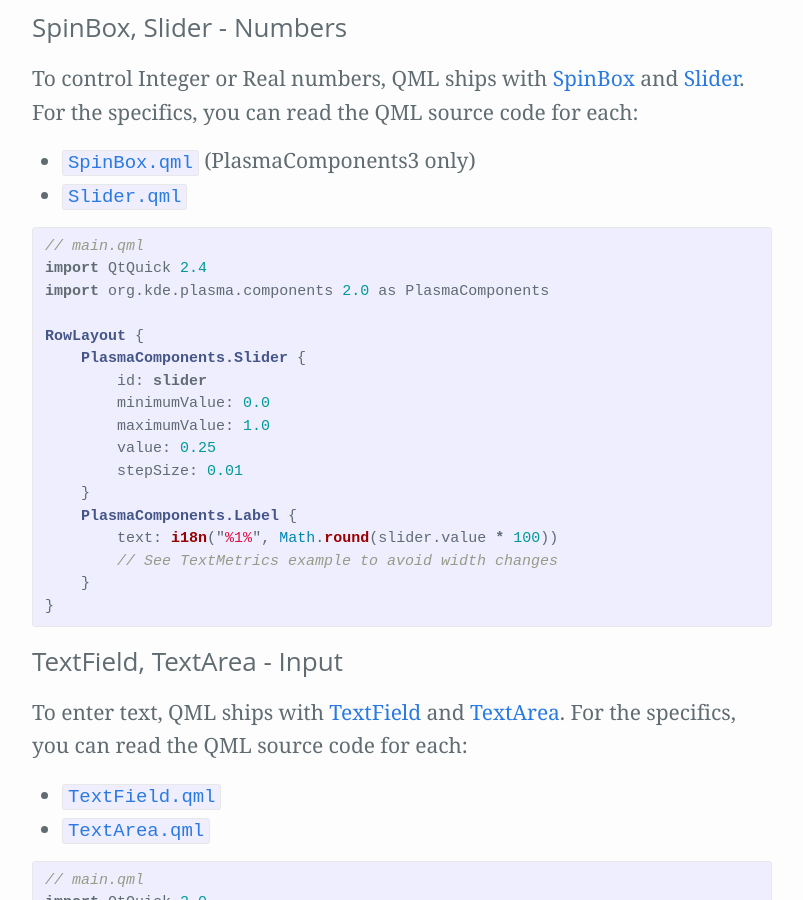
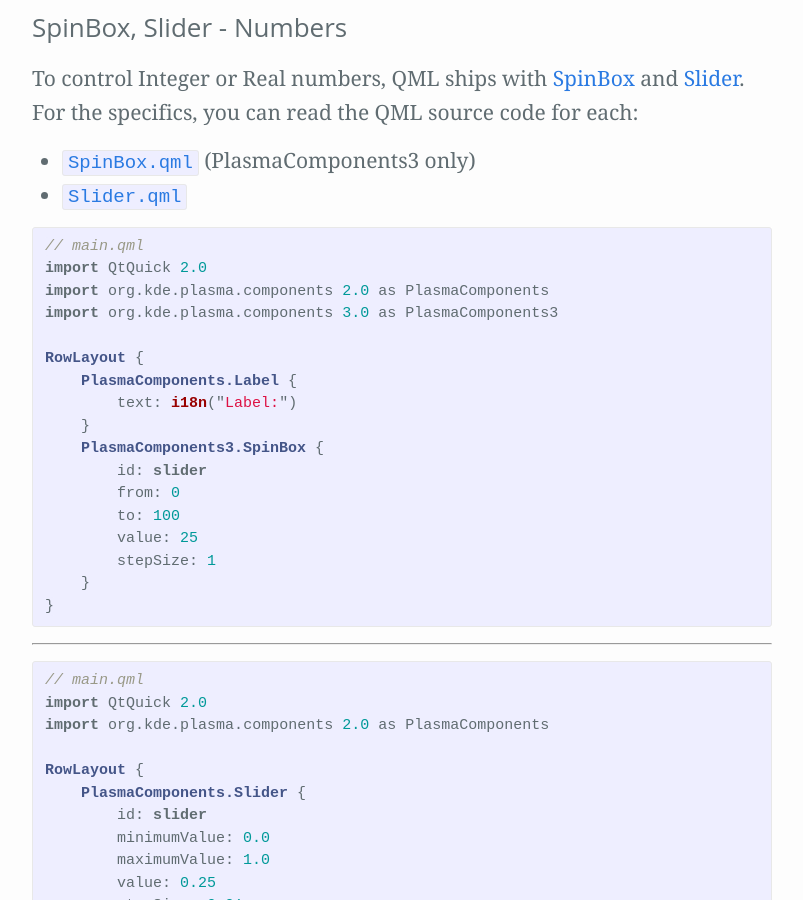
Before and after one commit to Zren/zren.github.io, a Jekyll site: the page built from kde_docs/widget-PlasmaQmlApi.md, in a window 1280 px wide and 900 px high, scrolled down 2537 px. Shown: the whole window, without its empty margins (238-1041 px from the left). Built offline with Jekyll 4.4.1, drawn with Linux system fonts in a browser that asks for light colours; our own code applies the rules of GitHub Pages for plain Markdown files.

Commit message:
Add PlasmaComponents3.SpinBox example

```diff
--- a/kde_docs/widget-PlasmaQmlApi.md
+++ b/kde_docs/widget-PlasmaQmlApi.md
@@ -114,7 +114,29 @@
 {% endcapture %}{% capture sectionRight %}
 {% highlight qml %}
 // main.qml
-import QtQuick 2.4
+import QtQuick 2.0
+import org.kde.plasma.components 2.0 as PlasmaComponents
+import org.kde.plasma.components 3.0 as PlasmaComponents3
+
+RowLayout {
+    PlasmaComponents.Label {
+        text: i18n("Label:")
+    }
+    PlasmaComponents3.SpinBox {
+        id: slider
+        from: 0
+        to: 100
+        value: 25
+        stepSize: 1
+    }
+}
+{% endhighlight %}
+
+---
+
+{% highlight qml %}
+// main.qml
+import QtQuick 2.0
 import org.kde.plasma.components 2.0 as PlasmaComponents
 
 RowLayout {
```
